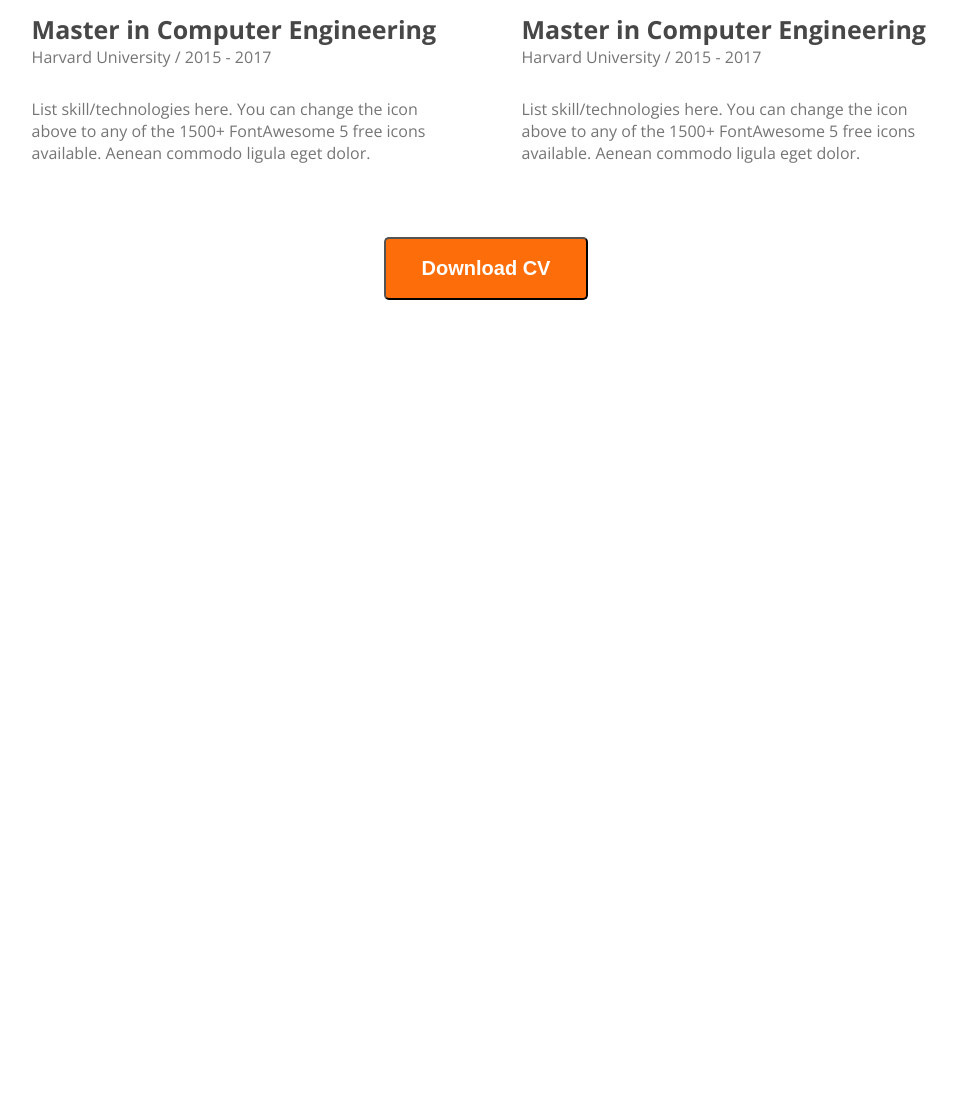
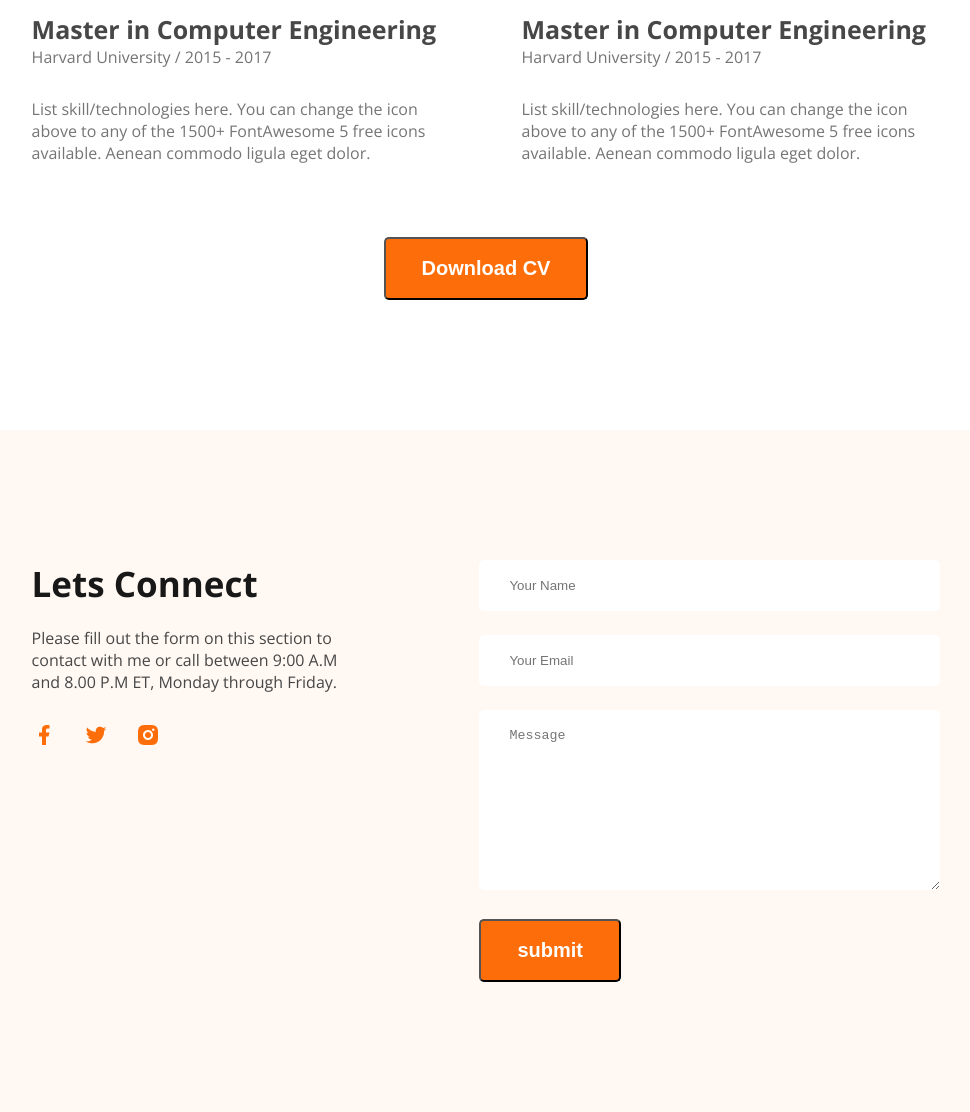
Before and after one commit to Tajvir007/Web-Development, a plain HTML site: page Milestone 1/Module-5-Portfolio/index.html in a window 1280 px wide. Shown: the part 3100-4212 px from the top of the page, without its empty margins (154-1124 px from the left). Before the commit the page ends 3400 px from the top, so only its background shows below. Drawn offline with nearby package versions, Linux system fonts and the light colour scheme.

Commit message:
portfolio's footer section added

```diff
--- a/Milestone 1/Module-5-Portfolio/index.html
+++ b/Milestone 1/Module-5-Portfolio/index.html
@@ -147,7 +147,6 @@
 
       <div class="resume-container">
         <div class="education">
-
           <div class="section-title">
             <h3>My Education</h3>
           </div>
@@ -161,7 +160,7 @@
               ligula eget dolor.
             </p>
           </div>
-          <hr>
+          <hr />
           <div class="education-card">
             <h4 class="title">Master in Computer Engineering</h4>
             <p class="details">Harvard University / 2015 - 2017</p>
@@ -171,7 +170,7 @@
               ligula eget dolor.
             </p>
           </div>
-          <hr>
+          <hr />
           <div class="education-card">
             <h4 class="title">Master in Computer Engineering</h4>
             <p class="details">Harvard University / 2015 - 2017</p>
@@ -181,10 +180,8 @@
               ligula eget dolor.
             </p>
           </div>
-
         </div>
         <div class="experience">
-
           <div class="section-title">
             <h3>My Experience</h3>
           </div>
@@ -198,7 +195,7 @@
               ligula eget dolor.
             </p>
           </div>
-          <hr>
+          <hr />
           <div class="education-card">
             <h4 class="title">Master in Computer Engineering</h4>
             <p class="details">Harvard University / 2015 - 2017</p>
@@ -208,7 +205,7 @@
               ligula eget dolor.
             </p>
           </div>
-          <hr>
+          <hr />
           <div class="education-card">
             <h4 class="title">Master in Computer Engineering</h4>
             <p class="details">Harvard University / 2015 - 2017</p>
@@ -218,16 +215,49 @@
               ligula eget dolor.
             </p>
           </div>
+        </div>
+      </div>
 
+      <div class="text-center">
+        <button class="btn">Download CV</button>
+      </div>
+    </section>
+
+    <footer id="footer">
+      <section class="footer-container">
+        <div class="social">
+          <h2>Lets Connect</h2>
+          <p>
+            Please fill out the form on this section to contact with me or call
+            between 9:00 A.M and 8.00 P.M ET, Monday through Friday.
+          </p>
+
+
+
+          <div class="icons">
+          <a href=""><img src="images/icons/facebook.png" alt=""></a>
+          <a href=""><img src="images/icons/twitter.png" alt=""></a>
+          <a href=""><img src="images/icons/insta.png" alt=""></a>
         </div>
         </div>
 
 
-      <div class="text-center">
-        <button class="btn">Download CV</button>
+        <form class="form">
+
+          <div>
+            <input type="text" placeholder="Your Name">
           </div>
+          <div>
+            <input type="text" placeholder="Your Email">
+          </div>
+          <div>
+            <textarea name="" id="" placeholder="Message"></textarea>
+          </div>
+          <input class="btn" type="submit" value="submit">
+        </form>
 
 
       </section>
+    </footer>
   </body>
 </html>
--- a/Milestone 1/Module-5-Portfolio/styles/portfolio.css
+++ b/Milestone 1/Module-5-Portfolio/styles/portfolio.css
@@ -294,3 +294,64 @@ nav ul a{
      color: #757575;
     margin-bottom: 30px;
 }
+
+
+/* Footer Section */
+#footer{
+    margin-top: 130px;
+    background-color: #FFF8F3;
+    padding: 130px 0;
+}
+
+.footer-container{
+    width: 71%;
+    max-width: 1140px;
+    /* border: 1px solid red; */
+    margin: 0 auto;
+
+    display: flex;
+    gap: 116px;
+    justify-content: first baseline;
+
+}
+
+
+.footer-container .social{
+    max-width: 562px;
+}
+
+.footer-container .social h2{
+    font-size: 35px;
+    color: #181818;
+    font-weight: bold;
+    margin-bottom: 20px;
+}
+
+.footer-container .social p{
+    font-size: 16px;
+    color: #474747;
+    font-weight: 100;
+    margin-bottom: 30px;
+}
+
+.footer-container .icons a{
+ margin-right: 24px;
+}
+
+
+.footer-container form input[type='text']{
+    width: 461px;
+    padding: 18px 349px 18px 30px;
+    margin-bottom: 24px;
+    border: none;
+    border-radius: 5px;
+}
+
+.footer-container form textarea{
+    width: 461px;
+    height: 180px;
+    padding: 18px 365px 134px 30px;
+    margin-bottom: 24px;
+    border: none;
+    border-radius: 5px;
+}
```
Lines whose indentation alone changed are shown as unchanged.
